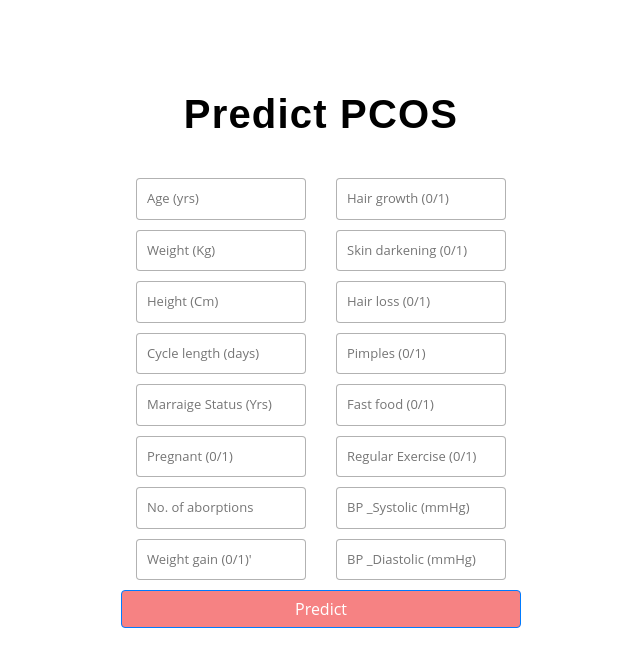
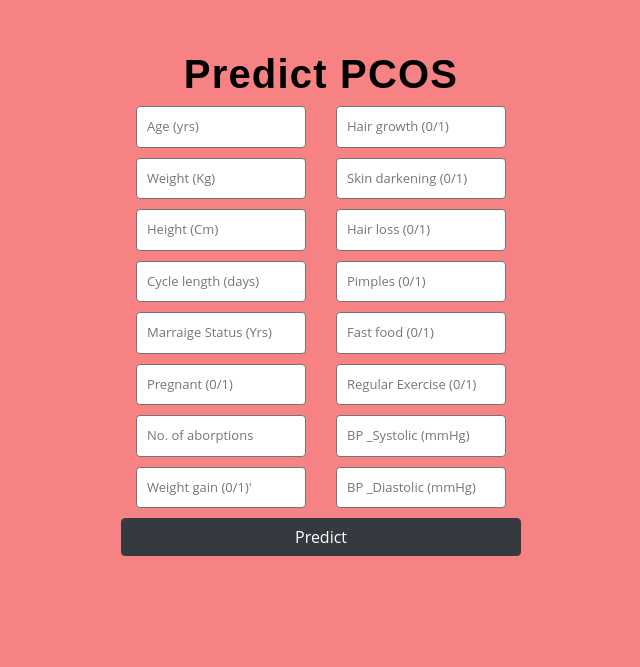
Before and after one commit to lavishabhambri/PCOS-Model, a Flask app: page / in a window 1280 px wide. Shown: the top 667 px of the page, without its empty margins (369-1009 px from the left). Run offline with Flask 2, Linux system fonts and the light colour scheme; parts of the project's set-up code (start-up, migrations or seed data) failed here and were passed over; some libraries are stand-ins or nearby versions.

Commit message:
Codes added

```diff
--- a/static/styles.css
+++ b/static/styles.css
@@ -3,33 +3,21 @@ html { width: 100%; height:100%; }
 
 body {
 	font-family: 'Open Sans', sans-serif;
-	background: #092756;
 	color: #fff;
 	font-size: 18px;
 	text-align:center;
 	letter-spacing:1.2px;
-	background-color: #fff;
-	/* background: -moz-radial-gradient(0% 100%, ellipse cover, rgba(104,128,138,.4) 10%,rgba(138,114,76,0) 40%),-moz-linear-gradient(top,  rgba(57,173,219,.25) 0%, rgba(42,60,87,.4) 100%), -moz-linear-gradient(-45deg,  #670d10 0%, #092756 100%);
-	background: -webkit-radial-gradient(0% 100%, ellipse cover, rgba(104,128,138,.4) 10%,rgba(138,114,76,0) 40%), -webkit-linear-gradient(top,  rgba(57,173,219,.25) 0%,rgba(42,60,87,.4) 100%), -webkit-linear-gradient(-45deg,  #670d10 0%,#092756 100%);
-	background: -o-radial-gradient(0% 100%, ellipse cover, rgba(104,128,138,.4) 10%,rgba(138,114,76,0) 40%), -o-linear-gradient(top,  rgba(57,173,219,.25) 0%,rgba(42,60,87,.4) 100%), -o-linear-gradient(-45deg,  #670d10 0%,#092756 100%);
-	background: -ms-radial-gradient(0% 100%, ellipse cover, rgba(104,128,138,.4) 10%,rgba(138,114,76,0) 40%), -ms-linear-gradient(top,  rgba(57,173,219,.25) 0%,rgba(42,60,87,.4) 100%), -ms-linear-gradient(-45deg,  #670d10 0%,#092756 100%);
-	background: -webkit-radial-gradient(0% 100%, ellipse cover, rgba(104,128,138,.4) 10%,rgba(138,114,76,0) 40%), linear-gradient(to bottom,  rgba(57,173,219,.25) 0%,rgba(42,60,87,.4) 100%), linear-gradient(135deg,  #670d10 0%,#092756 100%);
-	filter: progid:DXImageTransform.Microsoft.gradient( startColorstr='#3E1D6D', endColorstr='#092756',GradientType=1 ); */
-}
+	background-color: #F68283;
+
 
 .ml-predict-heading{
 	font-family: "Monserrat", sans-serif;
 	text-align: center;
-	margin: 40px auto;
 	color: #000;
 	font-weight: bold;
 
 }
 
-.ml-button{
-	background-color: #F68283;
-	color: #fff;
-}
 
 .login {
 	position: absolute;
@@ -40,25 +28,20 @@ body {
 	height:400px;
 }
 
-
 input {
 	width: 100%;
 	margin-bottom: 10px;
-	/* background: rgba(0,0,0,0.3); */
 	background: #fff;
 	border: none;
 	outline: none;
 	padding: 10px;
 	font-size: 13px;
 	color: #000;
-	/* text-shadow: 1px 1px 1px rgba(0,0,0,0.3); */
-	border: 1px solid rgba(0,0,0,0.3);
+	border: 1px solid #757575;
 	border-radius: 4px;
-	/* box-shadow: inset 0 -5px 45px rgba(100,100,100,0.2), 0 1px 1px rgba(255,255,255,0.2); */
 	-webkit-transition: box-shadow .5s ease;
 	-moz-transition: box-shadow .5s ease;
 	-o-transition: box-shadow .5s ease;
 	-ms-transition: box-shadow .5s ease;
 	transition: box-shadow .5s ease;
 }
-/* input:focus { box-shadow: inset 0 -5px 45px rgba(100,100,100,0.4), 0 1px 1px rgba(255,255,255,0.2); } */
--- a/templates/index.html
+++ b/templates/index.html
@@ -4,7 +4,7 @@
     <meta charset="UTF-8">
     <meta name="viewport" content="width=device-width, initial-scale=1.0">
     <meta http-equiv="X-UA-Compatible" content="ie=edge">
-    <title>PCOS detection</title>
+    <title>PCOS Detection</title>
 
     <link rel="stylesheet" href="https://stackpath.bootstrapcdn.com/bootstrap/4.3.1/css/bootstrap.min.css" integrity="sha384-ggOyR0iXCbMQv3Xipma34MD+dH/1fQ784/j6cY/iJTQUOhcWr7x9JvoRxT2MZw1T" crossorigin="anonymous">
     <script src="https://code.jquery.com/jquery-3.3.1.slim.min.js" integrity="sha384-q8i/X+965DzO0rT7abK41JStQIAqVgRVzpbzo5smXKp4YfRvH+8abtTE1Pi6jizo" crossorigin="anonymous"></script>
@@ -47,9 +47,7 @@
 
     </div>
 
-
-
-    <button type="submit" class="btn btn-primary btn-block btn-large ml-button">Predict</button>
+    <button type="submit" class="btn btn-dark btn-block btn-large ml-button">Predict</button>
   </form>
 
  <br>
```
